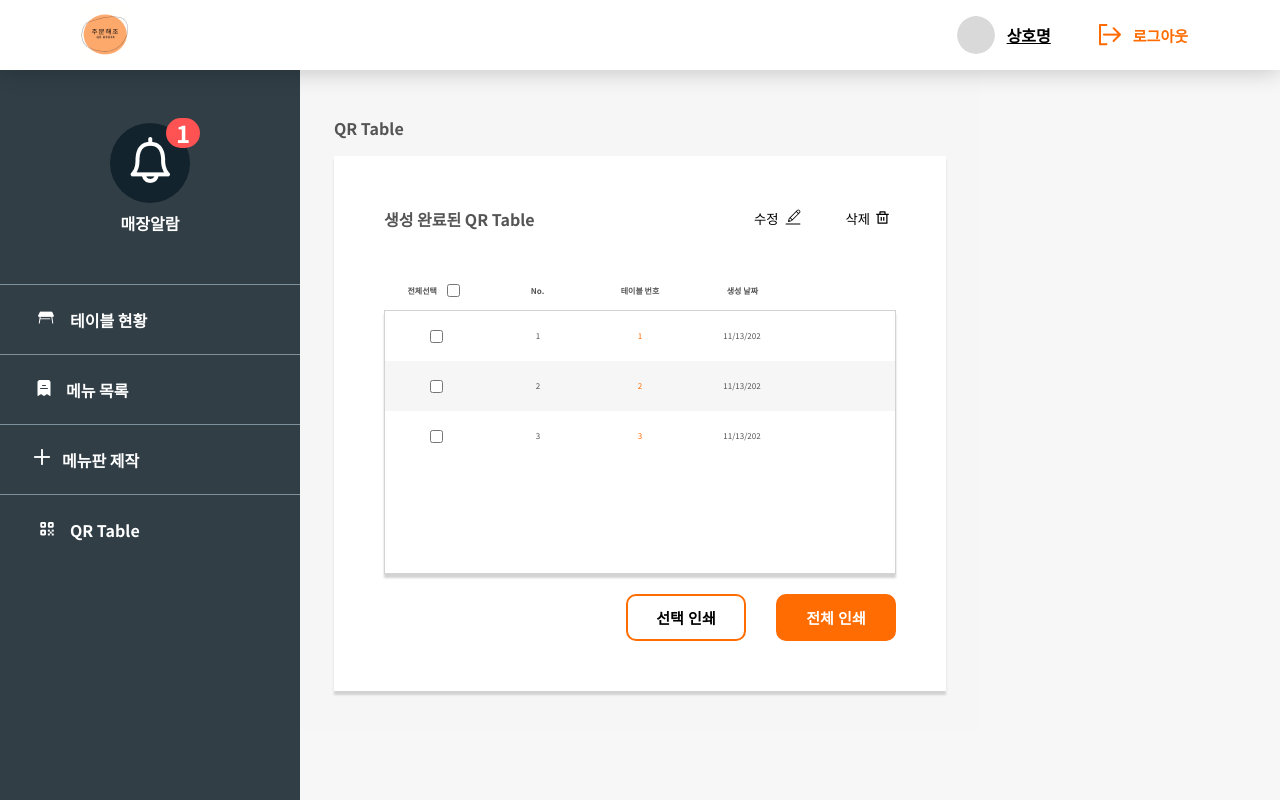
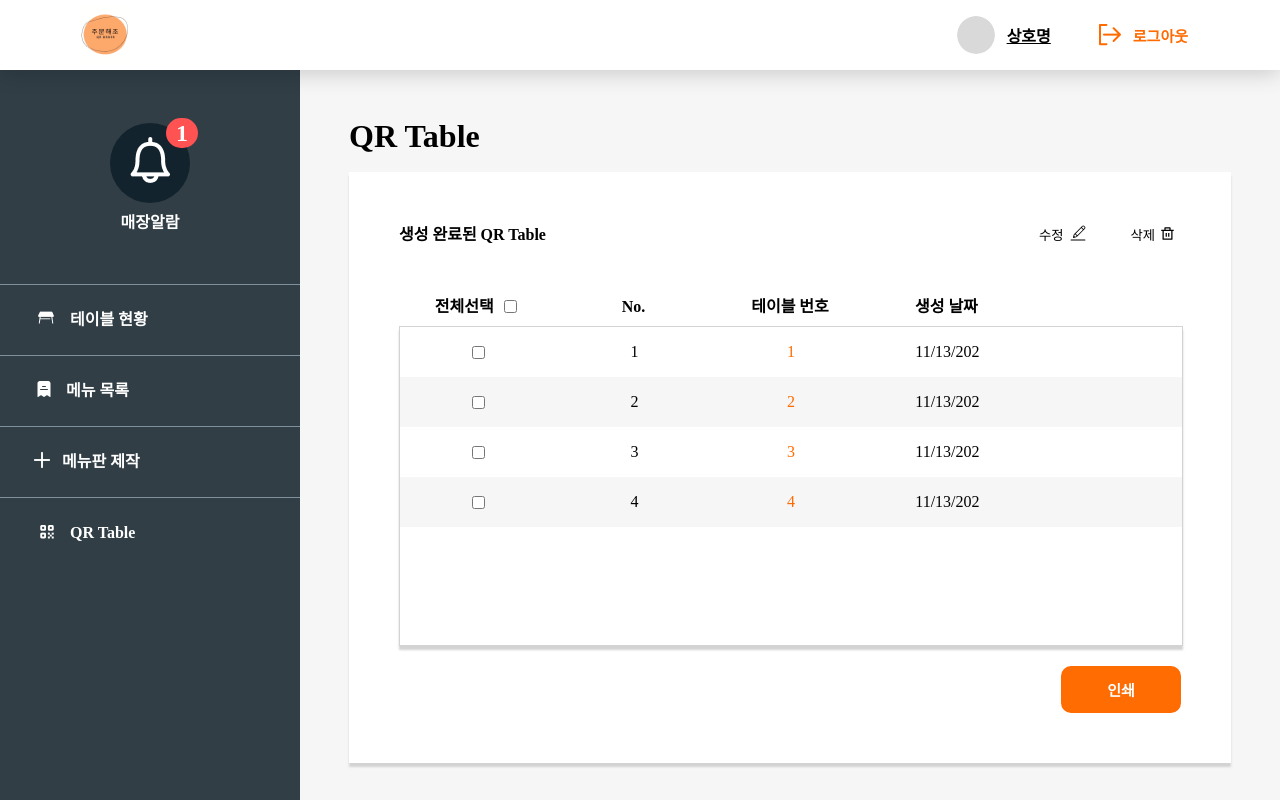
Before and after one commit to codestates-seb/seb40_main_021, a React (Create React App) app in the folder client/: page /user/qr in a window 1280 px wide. Built offline with nearby package versions, Linux system fonts and the light colour scheme.

Commit message:
✨ Feat: qrListPrint

```diff
--- a/client/src/App.js
+++ b/client/src/App.js
@@ -14,12 +14,14 @@ import MemberInfo from './pages/Signup/MemberInfo';
 import StoreInfo from './pages/Signup/StoreInfo';
 import Complete from './pages/Signup/Complete';
 import Login from './pages/Signup/Login';
+import { useSelector } from 'react-redux';
 function App() {
+   const printModalState = useSelector(state => state.printModal);
    return (
       <div className="App">
          <Reset />
          <BrowserRouter>
-            <Header />
+            {printModalState ? null : <Header />}
             <Routes>
                <Route path="/user" element={<GnbLayout />}>
                   <Route path="/user" element={<AlarmPage />} />
--- /dev/null
+++ b/client/src/components/AdminComponents/Print/Printe.js
@@ -0,0 +1,130 @@
+import React from 'react';
+import styled from 'styled-components';
+import Qrimg from './Qrimg';
+import { useDispatch, useSelector } from 'react-redux';
+import { printModal } from '../../../redux/action/action';
+
+const Printe = () => {
+   const dummyData = {
+      data: [
+         {
+            id: 0,
+            tableNum: 1,
+            date: new Date().toLocaleDateString().slice(0, -1),
+            qrURL: `https://chart.apis.google.com/chart?cht=qr&chs=300x300&chl=http://localhost:3000/menu/1/1`,
+         },
+         {
+            id: 1,
+            tableNum: 2,
+            date: new Date().toLocaleDateString().slice(0, -1),
+            qrURL: `https://chart.apis.google.com/chart?cht=qr&chs=300x300&chl=http://localhost:3000/menu/1/2`,
+         },
+         {
+            id: 2,
+            tableNum: 3,
+            date: new Date().toLocaleDateString().slice(0, -1),
+            qrURL: `https://chart.apis.google.com/chart?cht=qr&chs=300x300&chl=http://localhost:3000/menu/1/3`,
+         },
+         {
+            id: 3,
+            tableNum: 4,
+            date: new Date().toLocaleDateString().slice(0, -1),
+            qrURL: `https://chart.apis.google.com/chart?cht=qr&chs=300x300&chl=http://localhost:3000/menu/1/4`,
+         },
+      ],
+   };
+   const dispatch = useDispatch();
+   const savedTableListCheckBoxArrState = useSelector(state => state.savedTableListCheckBoxArr);
+   const filterQrList = dummyData.data.filter((qr, idx) => savedTableListCheckBoxArrState.includes(idx));
+   const print = () => {
+      window.print();
+   };
+
+   const exit = () => {
+      dispatch(printModal(false));
+   };
+   return (
+      <PrintContainer>
+         <div className="imgs">
+            <div className="btnBox">
+               <button className="printBtn" onClick={print}>
+                  <div>프린트</div>
+               </button>
+               <button onClick={exit} className="exitBtn">
+                  X
+               </button>
+            </div>
+            <div className="qrImg">
+               {filterQrList.map(Qr => {
+                  return <Qrimg key={Qr.id} data={Qr}></Qrimg>;
+               })}
+            </div>
+         </div>
+      </PrintContainer>
+   );
+};
+
+const PrintContainer = styled.main`
+   display: flex;
+   align-items: center;
+   justify-content: center;
+   position: absolute;
+   top: 0;
+   bottom: 0;
+   left: 0;
+   right: 0;
+   background-color: rgba(204, 204, 204, 0.332);
+   .imgs {
+      width: 565px;
+      height: 800px;
+      background-color: white;
+      border: 1px solid black;
+   }
+   .btnBox {
+      margin-top: 20px;
+      display: flex;
+      align-items: center;
+      justify-content: space-between;
+      .printBtn {
+         margin: 0;
+         display: flex;
+         align-items: center;
+         justify-content: center;
+         width: 60px;
+         height: 25px;
+         border: 2px solid #ff6c01;
+         cursor: pointer;
+         color: white;
+         border-radius: 10px;
+         margin-left: 30px;
+         background-color: #ff6c01;
+         font-size: 15px;
+         font-weight: 700;
+      }
+      .exitBtn {
+         border: 2px solid #ff6c01;
+         background-color: white;
+         margin-right: 20px;
+         border-radius: 5px;
+         cursor: pointer;
+         :hover {
+            background-color: lightgray;
+         }
+      }
+   }
+
+   .qrImg {
+      display: grid;
+      grid-template-columns: repeat(4, 23%);
+      justify-content: center;
+   }
+
+   @media screen and (max-width: 700px) {
+      padding-left: 0;
+      width: 100%;
+      height: 100%;
+      background-color: white;
+   }
+`;
+
+export default Printe;
--- /dev/null
+++ b/client/src/components/AdminComponents/Print/Qrimg.js
@@ -0,0 +1,26 @@
+import React from 'react';
+import styled from 'styled-components';
+const Qrimg = ({ data }) => {
+   return (
+      <Img>
+         <div>
+            <img src={data.qrURL} alt=""></img>
+         </div>
+         <div>{`테이블 번호 : ${data.tableNum}`}</div>
+      </Img>
+   );
+};
+const Img = styled.div`
+   display: flex;
+   flex-direction: column;
+   align-items: center;
+   margin-top: 30px;
+   border: 1px solid black;
+
+   img {
+      box-sizing: border-box;
+      padding: 5px;
+      width: 100%;
+   }
+`;
+export default Qrimg;
--- a/client/src/components/AdminComponents/QrTable/Button.js
+++ b/client/src/components/AdminComponents/QrTable/Button.js
@@ -1,10 +1,34 @@
-import React from 'react';
+import React, { useState } from 'react';
+import { useDispatch, useSelector } from 'react-redux';
 import styled from 'styled-components';
+import { printModal } from '../../../redux/action/action';
+import Printe from '../Print/Printe';
+
+const ButtonWrap = () => {
+   const dispatch = useDispatch();
+
+   const savedTableListCheckBoxArrState = useSelector(state => state.savedTableListCheckBoxArr);
+
+   const printModalState = useSelector(state => state.printModal);
+
+   const handleClickPrintBtn = () => {
+      savedTableListCheckBoxArrState.length === 0 ? alert('선택된 QR Table이 없습니다.') : dispatch(printModal(true));
+   };
+   return (
+      <Btns>
+         <button onClick={handleClickPrintBtn} className="PrintBtn">
+            인쇄
+         </button>
+         {printModalState ? <Printe /> : null}
+      </Btns>
+   );
+};
+
 const Btns = styled.div`
    display: flex;
    justify-content: end;
    width: 100%;
-   .AllPrintBtn {
+   .PrintBtn {
       width: 120px;
       height: 47px;
       border: 2px solid #ff6c01;
@@ -20,29 +44,5 @@ const Btns = styled.div`
          width: 50%;
       }
    }
-   .SelectPrintBtn {
-      width: 120px;
-      height: 47px;
-      border: 2px solid #ff6c01;
-      cursor: pointer;
-      color: black;
-      border-radius: 10px;
-      background-color: white;
-      font-size: 15px;
-      font-weight: 700;
-      @media screen and (max-width: 700px) {
-         width: 50%;
-      }
-   }
 `;
-
-const ButtonWrap = ({ text1, text2 }) => {
-   return (
-      <Btns>
-         <button className="SelectPrintBtn">{text2}</button>
-         <button className="AllPrintBtn">{text1}</button>
-      </Btns>
-   );
-};
-
 export default ButtonWrap;
--- a/client/src/components/AdminComponents/QrTable/QrList.js
+++ b/client/src/components/AdminComponents/QrTable/QrList.js
@@ -21,6 +21,12 @@ const QrList = () => {
             tableNum: 3,
             date: new Date().toLocaleDateString().slice(0, -1),
             qrURL: `https://chart.apis.google.com/chart?cht=qr&chs=300x300&chl=http://localhost:3000/menu/1/3`,
+         },
+         {
+            id: 2,
+            tableNum: 4,
+            date: new Date().toLocaleDateString().slice(0, -1),
+            qrURL: `https://chart.apis.google.com/chart?cht=qr&chs=300x300&chl=http://localhost:3000/menu/1/4`,
          },
       ],
    };
--- a/client/src/components/AdminComponents/QrTable/QrTable.js
+++ b/client/src/components/AdminComponents/QrTable/QrTable.js
@@ -26,6 +26,12 @@ const CreateQR = () => {
             tableNum: 3,
             date: new Date().toLocaleDateString().slice(0, -1),
             qrURL: `https://chart.apis.google.com/chart?cht=qr&chs=300x300&chl=http://localhost:3000/menu/1/3`,
+         },
+         {
+            id: 3,
+            tableNum: 4,
+            date: new Date().toLocaleDateString().slice(0, -1),
+            qrURL: `https://chart.apis.google.com/chart?cht=qr&chs=300x300&chl=http://localhost:3000/menu/1/4`,
          },
       ],
    };
@@ -90,7 +96,7 @@ const CreateQR = () => {
             </div>
             <QrList></QrList>
             <div className="printBtn">
-               <Button text1={'전체 인쇄'} text2={'선택 인쇄'}></Button>
+               <Button></Button>
             </div>
          </main>
       </MainContants>
--- a/client/src/index.js
+++ b/client/src/index.js
@@ -3,7 +3,6 @@ import ReactDOM from 'react-dom/client';
 import './index.css';
 import App from './App';
 import reportWebVitals from './reportWebVitals';
-import GlobalStyle from './style/GlobalStyle';
 
 import { Provider } from 'react-redux';
 import store from './redux/store/store';
@@ -11,7 +10,6 @@ import store from './redux/store/store';
 const root = ReactDOM.createRoot(document.getElementById('root'));
 root.render(
    <Provider store={store}>
-      <GlobalStyle />
       <App />
    </Provider>,
 );
--- a/client/src/pages/user/QrTablePage.js
+++ b/client/src/pages/user/QrTablePage.js
@@ -12,6 +12,7 @@ const QrTablePage = () => {
 const QrTablePageContainer = styled.div`
    width: calc(100% - 300px);
    padding-left: 300px;
+   height: 100%;
    background-color: rgb(246, 246, 246);
    @media screen and (max-width: 700px) {
       padding-left: 0;
--- a/client/src/redux/action/action.js
+++ b/client/src/redux/action/action.js
@@ -6,6 +6,7 @@ export const SET_SEVED_TABLE_NUM = 'SET_SEVED_TABLE_NUM';
 export const MODIFYING_SAVED_TABLE_NUM = 'MODIFYING_SAVED_TABLE_NUM';
 export const SAVED_TABLE_LIST_CHECKBOX_ARR = 'SAVED_TABLE_LIST_CHECKBOX_ARR';
 export const QR_LIST_ALL_CHECK = 'QR_LIST_ALL_CHECK';
+export const PRINT_MODAL = 'PRINT_MODAL';
 
 export const storeInfoUpdate = () => {
    return {
@@ -16,7 +17,7 @@ export const storeInfoUpdate = () => {
 export const createQr = QrList => {
    return {
       type: CREATE_QR,
-      playload: {
+      payload: {
          QrList,
       },
    };
@@ -25,7 +26,7 @@ export const createQr = QrList => {
 export const registerTableNum = (tableNum, idx) => {
    return {
       type: REGISTER_TABLE_NUM,
-      playload: {
+      payload: {
          tableNum,
          idx,
       },
@@ -34,7 +35,7 @@ export const registerTableNum = (tableNum, idx) => {
 export const setOverlapNumState = chack => {
    return {
       type: SET_OVERLAP_NUM_STATE,
-      playload: {
+      payload: {
          chack,
       },
    };
@@ -42,7 +43,7 @@ export const setOverlapNumState = chack => {
 export const setSavedTebleNum = chack => {
    return {
       type: SET_SEVED_TABLE_NUM,
-      playload: {
+      payload: {
          chack,
       },
    };
@@ -50,7 +51,7 @@ export const setSavedTebleNum = chack => {
 export const modifyingSavedTableNum = chack => {
    return {
       type: MODIFYING_SAVED_TABLE_NUM,
-      playload: {
+      payload: {
          chack,
       },
    };
@@ -58,7 +59,7 @@ export const modifyingSavedTableNum = chack => {
 export const savedTableListCheckBoxArr = idx => {
    return {
       type: SAVED_TABLE_LIST_CHECKBOX_ARR,
-      playload: {
+      payload: {
          idx,
       },
    };
@@ -66,8 +67,16 @@ export const savedTableListCheckBoxArr = idx => {
 export const qrListAllCheck = chack => {
    return {
       type: QR_LIST_ALL_CHECK,
-      playload: {
+      payload: {
          chack,
       },
    };
 };
+export const printModal = chack => {
+   return {
+      type: PRINT_MODAL,
+      payload: {
+         chack,
+      },
+   };
+};
--- a/client/src/redux/reducers/adminReducer.js
+++ b/client/src/redux/reducers/adminReducer.js
@@ -7,8 +7,10 @@ import {
    MODIFYING_SAVED_TABLE_NUM,
    SAVED_TABLE_LIST_CHECKBOX_ARR,
    QR_LIST_ALL_CHECK,
+   PRINT_MODAL,
 } from '../action/action';
 const adminState = {
+   printModal: false,
    qrListAllCheck: false,
    storeInfoUpdateState: false,
    qrDate: [],
@@ -24,37 +26,39 @@ const adminReducer = (state = adminState, action) => {
          const currenStoreInfoUpdateState = state.storeInfoUpdateState;
          return Object.assign({}, state, { storeInfoUpdateState: !currenStoreInfoUpdateState });
       case CREATE_QR:
-         return Object.assign({}, state, { qrDate: action.playload.QrList });
+         return Object.assign({}, state, { qrDate: action.payload.QrList });
 
       case REGISTER_TABLE_NUM:
-         state.qrDate[action.playload.idx].tableNum = action.playload.tableNum;
+         state.qrDate[action.payload.idx].tableNum = action.payload.tableNum;
          state.qrDate[
-            action.playload.idx
-         ].qrURL = `https://chart.apis.google.com/chart?cht=qr&chs=300x300&chl=http://localhost:3000/menu/1/${action.playload.tableNum}`;
+            action.payload.idx
+         ].qrURL = `https://chart.apis.google.com/chart?cht=qr&chs=300x300&chl=http://localhost:3000/menu/1/${action.payload.tableNum}`;
          return Object.assign({}, state, { state });
 
       case SET_OVERLAP_NUM_STATE:
-         return Object.assign({}, state, { tableNumInputValueOverlap: action.playload.chack });
+         return Object.assign({}, state, { tableNumInputValueOverlap: action.payload.chack });
       case SET_SEVED_TABLE_NUM:
-         return Object.assign({}, state, { setSavedTebleNum: action.playload.chack });
+         return Object.assign({}, state, { setSavedTebleNum: action.payload.chack });
       case MODIFYING_SAVED_TABLE_NUM:
-         return Object.assign({}, state, { modifyingSavedTableNum: action.playload.chack });
+         return Object.assign({}, state, { modifyingSavedTableNum: action.payload.chack });
       case SAVED_TABLE_LIST_CHECKBOX_ARR:
          let newSavedTableListCheckBoxArr = [];
-         if (state.savedTableListCheckBoxArr.includes(action.playload.idx)) {
+         if (state.savedTableListCheckBoxArr.includes(action.payload.idx)) {
             for (let i = 0; i < state.savedTableListCheckBoxArr.length; i++) {
-               if (state.savedTableListCheckBoxArr[i] === action.playload.idx) {
+               if (state.savedTableListCheckBoxArr[i] === action.payload.idx) {
                   state.savedTableListCheckBoxArr.splice(i, 1);
                   i--;
                }
             }
             newSavedTableListCheckBoxArr = [...state.savedTableListCheckBoxArr];
          } else {
-            newSavedTableListCheckBoxArr = [...state.savedTableListCheckBoxArr, action.playload.idx];
+            newSavedTableListCheckBoxArr = [...state.savedTableListCheckBoxArr, action.payload.idx];
          }
          return Object.assign({}, state, { savedTableListCheckBoxArr: newSavedTableListCheckBoxArr });
       case QR_LIST_ALL_CHECK:
-         return Object.assign({}, state, { qrListAllCheck: action.playload.chack });
+         return Object.assign({}, state, { qrListAllCheck: action.payload.chack });
+      case PRINT_MODAL:
+         return Object.assign({}, state, { printModal: action.payload.chack });
       default:
          return state;
    }
```
